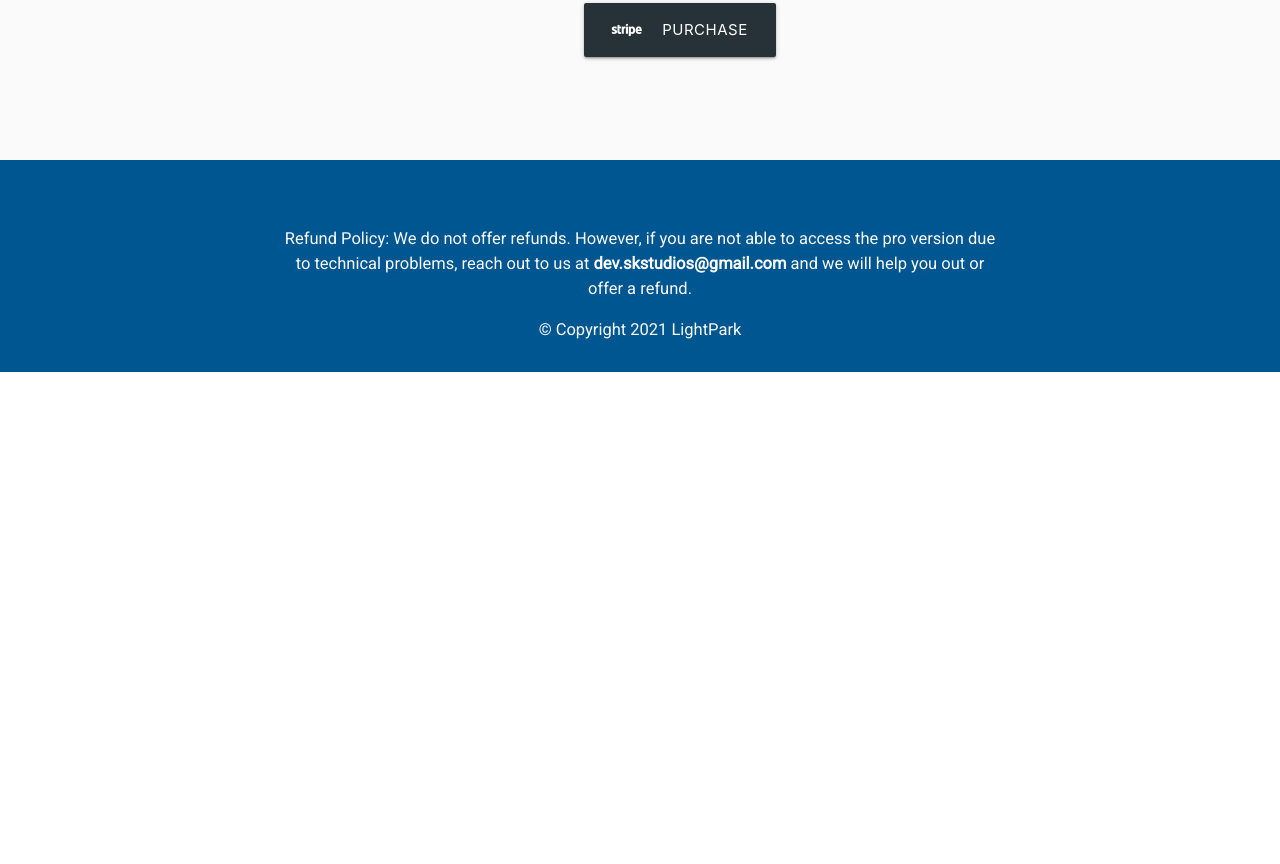
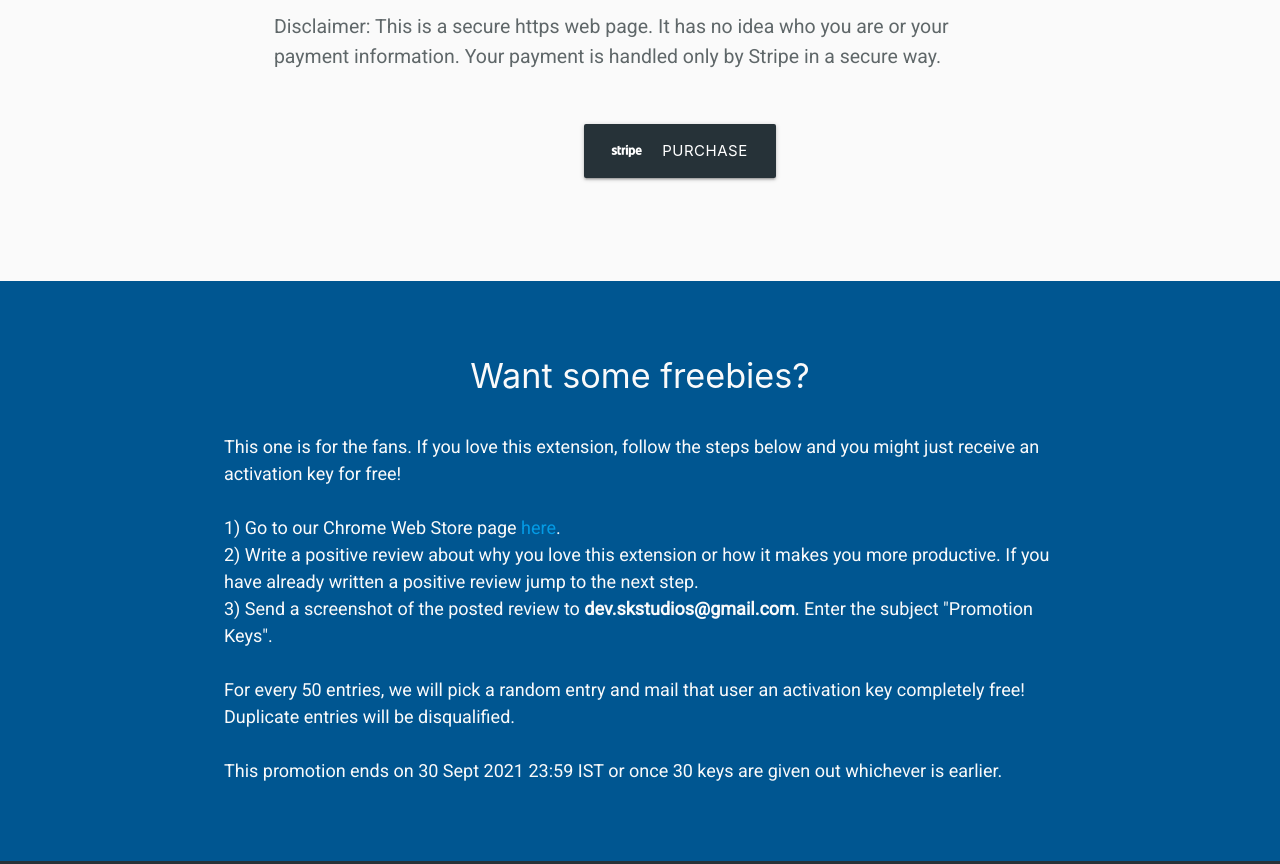
Before and after one commit to LightPark-dev/save-chrome-tabs-for-later, a plain HTML site: page index.html in a window 1280 px wide. Shown: the part 3213-4077 px from the top of the page. Before the commit the page ends 3585 px from the top, so only its background shows below. Drawn offline with nearby package versions, Linux system fonts and the light colour scheme; a web font is replaced by a local one.

Commit message:
Add promotion section and make additions to the pricing section.

```diff
--- a/index.html
+++ b/index.html
@@ -88,6 +88,12 @@
             <li>Use on any number of devices where you are signed in with your Google account.</li>
             <li>Pay securely through Stripe.</li>
         </ul>
+
+        <p>
+            Lowest Price. The current price mentioned above is an introductory price for a limited time.
+            <br>After that time and when new feature updates arrive, the price of the pro version will go up significantly.
+            <br>Best time to go pro is now.
+        </p>
     </div>
 
     <!-- Delivery Details -->
@@ -112,6 +118,25 @@
         <i class="fab fa-stripe"></i>Purchase</a>
     </div>
 
+    <!-- Promotion Section -->
+    <div class="promotion">
+        <h4 class="header" id="promotion-heading">Want some freebies?</h4>
+        <p>
+            This one is for the fans. If you love this extension, follow the steps below and
+            you might just receive an activation key for free!
+            <br>
+            <br>1) Go to our Chrome Web Store page <a href="https://chrome.google.com/webstore/detail/save-chrome-tabs-for-late/hppbldbofhjnhlpcnkdipgjkcefkgkpm">here</a>.
+            <br>2) Write a positive review about why you love this extension or how it makes you more productive.
+                If you have already written a positive review jump to the next step.
+            <br>3) Send a screenshot of the posted review to <b>dev.skstudios@gmail.com</b>. Enter the subject "Promotion Keys".
+            <br>
+            <br>For every 50 entries, we will pick a random entry and mail that user an activation key completely free!
+            Duplicate entries will be disqualified.
+            <br>
+            <br>This promotion ends on 30 Sept 2021 23:59 IST or once 30 keys are given out whichever is earlier.
+        </p>
+    </div>
+
     <!-- Copyright and Policy Section -->
     <div class="final-section">
         <p>Refund Policy: We do not offer refunds. However, if you are not able to access the pro version due to technical problems,
--- a/landing.css
+++ b/landing.css
@@ -110,6 +110,11 @@ ul {
     font-size: 1.4rem;
 }
 
+#pricing-section p {
+    color: #FAFAFA;
+    font-size: 1.1rem;
+    margin-top: 5%;
+}
 
 /* Delivery details and Action */
 
@@ -144,7 +149,7 @@ ul {
 }
 
 .final-section {
-    background-color: #005691;
+    background-color: #263238;
     padding-right: 10%;
     padding-left: 10%;
     padding-bottom: 1%;
@@ -157,5 +162,28 @@ ul {
     margin-right: auto;
     width: 70%;
     color: #FAFAFA;
-    font-size: 1.1rem;
+    font-size: 1rem;
 }
+
+.promotion {
+    background-color: #005691;
+    color: #FAFAFA;
+    text-align: center;
+    padding-top: 6%;
+    padding-bottom: 6%;
+}
+
+.promotion p {
+    color: #FAFAFA;
+    width: 65%;
+    margin-left: auto;
+    margin-right: auto;
+    margin-bottom: 0;
+    text-align: left;
+    font-size: 1.2rem;
+}
+
+#promotion-heading {
+    margin-top: 0;
+    margin-bottom: 3%;
+}
```
